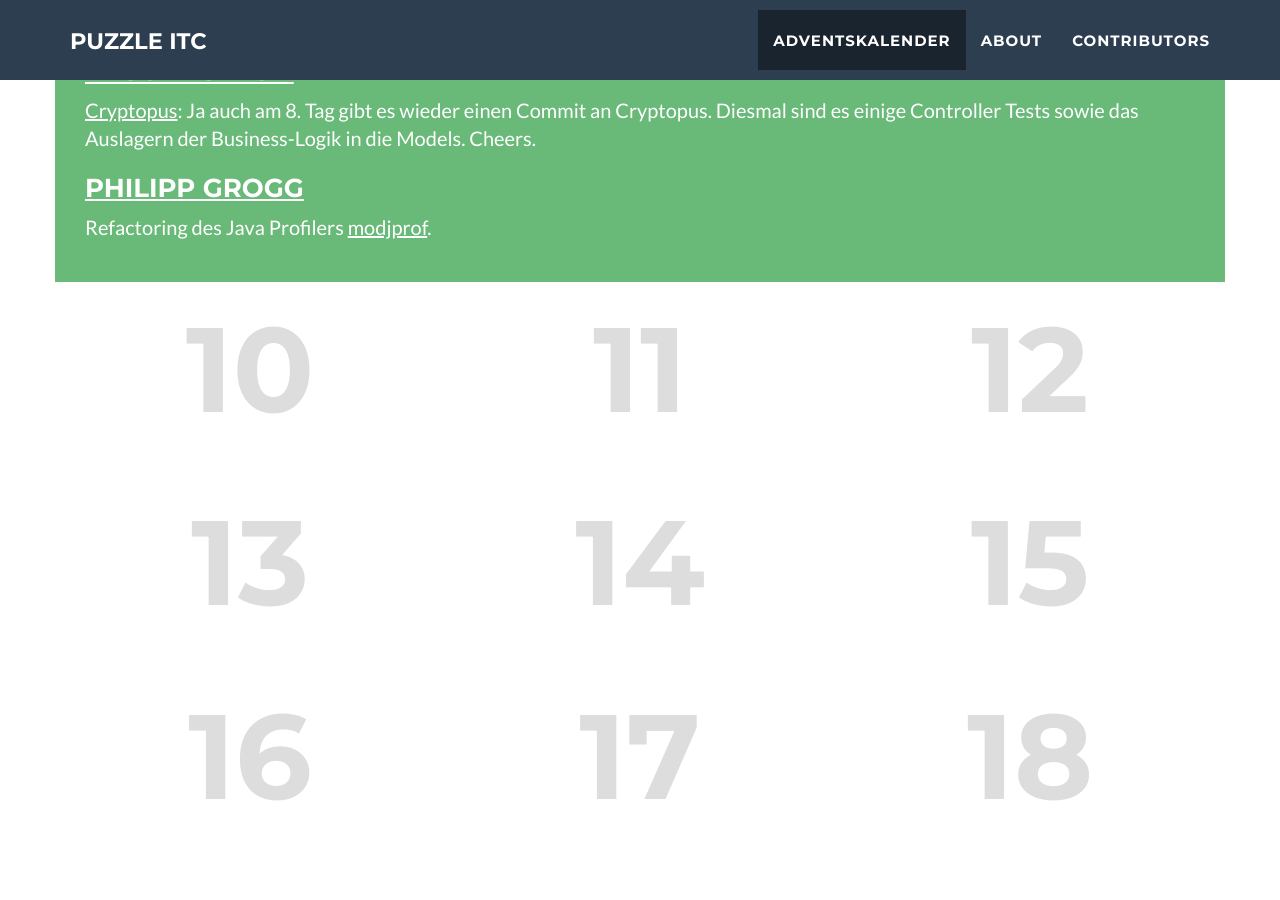
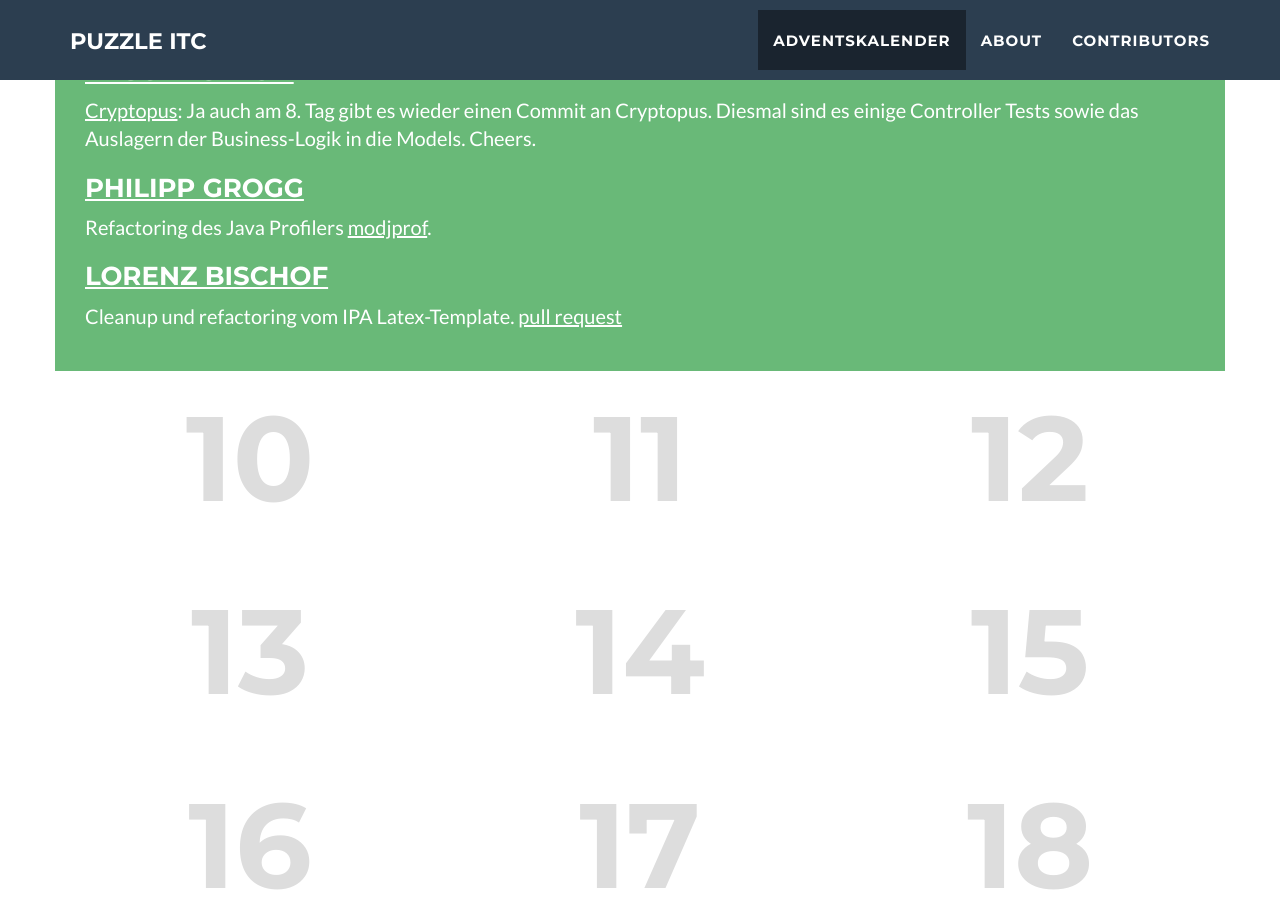
Before and after one commit to puzzle/opensource-advent-challenge-2015, a Jekyll site: the page built from index.html, in a window 1280 px wide and 900 px high, scrolled down 1976 px. Built offline with Jekyll 4.4.1, drawn with Linux system fonts in a browser that asks for light colours; nearby versions of some CDN libraries.

Commit message:
lbischof: day 8

```diff
--- a/_doors/08.markdown
+++ b/_doors/08.markdown
@@ -19,3 +19,6 @@ Eine kleine Anpassung des Readmes von gestern noch korrigiert und ein paar Komme
 
 ### [Philipp Grogg](https://github.com/gro-gg)
 Refactoring des Java Profilers [modjprof](https://github.com/gro-gg/modjprof).
+
+### [Lorenz Bischof](https://github.com/lbischof)
+Cleanup und refactoring vom IPA Latex-Template. [pull request](https://github.com/phil-matti/ipa-latex-template/pull/1)
```
